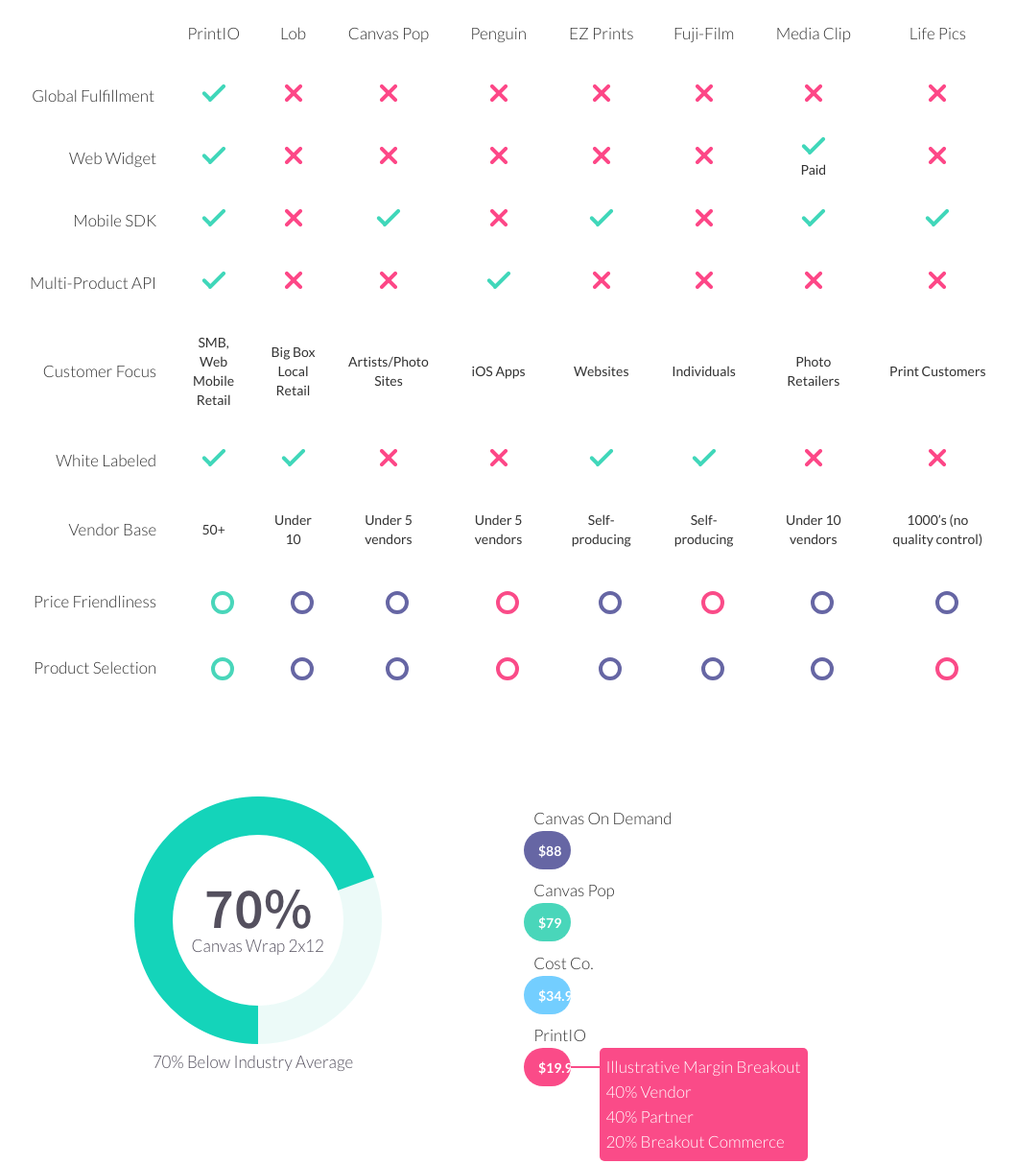
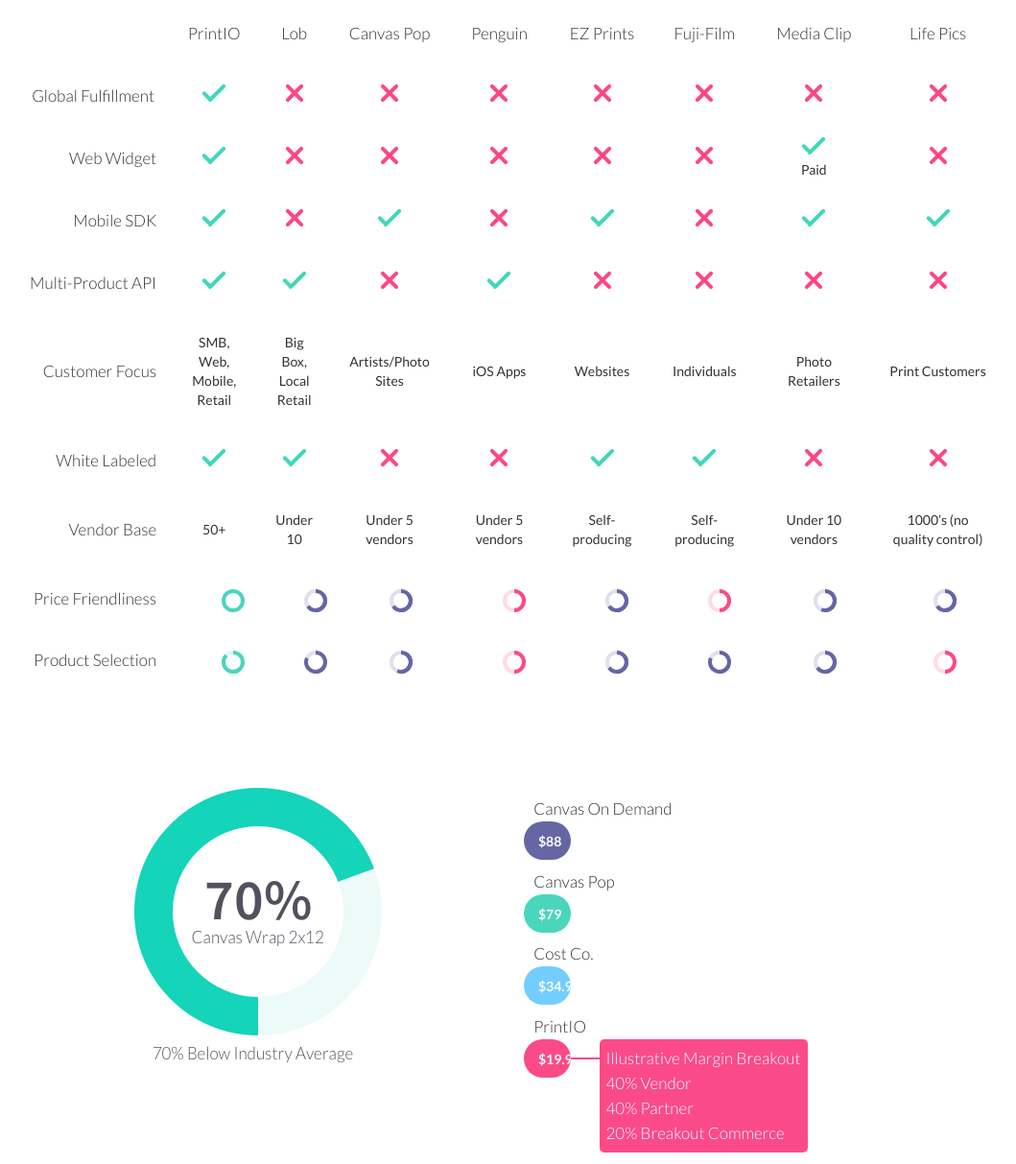
Before and after one commit to tiborlovas/businesspres, a website: page app/index.html in a window 1280 px wide. Shown: the part 9755-10968 px from the top of the page at 96% size, without its empty margins (109-1168 px from the left). Drawn offline with nearby package versions, Linux system fonts and the light colour scheme.

Commit message:
HTML fixes + PDF update

```diff
--- a/app/index.html
+++ b/app/index.html
@@ -546,14 +546,15 @@
 				    			<tr><th>Global Fulfillment</th><td><i class="icon-check green"></i></td><td><i class="icon-cross purple"></i></td><td><i class="icon-cross purple"></i></td><td><i class="icon-cross purple"></i></td><td><i class="icon-cross purple"></i></td><td><i class="icon-cross purple"></i></td><td><i class="icon-cross purple"></i></td><td><i class="icon-cross purple"></i></td></tr>
 					    		<tr><th>Web Widget</th><td><i class="icon-check green"></i></td><td><i class="icon-cross purple"></i></td><td><i class="icon-cross purple"></i></td><td><i class="icon-cross purple"></i></td><td><i class="icon-cross purple"></i></td><td><i class="icon-cross purple"></i></td><td class="nopadding"><i class="icon-check green"></i><br>Paid</td><td><i class="icon-cross purple"></i></td></tr>
 					    		<tr><th>Mobile SDK</th><td><i class="icon-check green"></i></td><td><i class="icon-cross purple"></i></td><td><i class="icon-check green"></i></td><td><i class="icon-cross purple"></i></td><td><i class="icon-check green"></i></td><td><i class="icon-cross purple"></i></td><td><i class="icon-check green"></i></td><td><i class="icon-check green"></i></td></tr>
-					    		<tr><th>Multi-Product API</th><td><i class="icon-check green"></i></td><td><i class="icon-cross purple"></i></td><td><i class="icon-cross purple"></i></td><td><i class="icon-check green"></i></td><td><i class="icon-cross purple"></i></td><td><i class="icon-cross purple"></i></td><td><i class="icon-cross purple"></i></td><td><i class="icon-cross purple"></i></td></tr>
-					    		<tr><th>Customer Focus</th><td>SMB, Web<br>Mobile<br>Retail</td><td>Big Box<br>Local<br>Retail</td><td>Artists/Photo<br>Sites</td><td>iOS Apps</td><td>Websites</td><td>Individuals</td><td>Photo Retailers</td><td>Print
+
+					    		<tr><th>Multi-Product API</th><td><i class="icon-check green"></i></td><td><i class="icon-check green"></i></td><td><i class="icon-cross purple"></i></td><td><i class="icon-check green"></i></td><td><i class="icon-cross purple"></i></td><td><i class="icon-cross purple"></i></td><td><i class="icon-cross purple"></i></td><td><i class="icon-cross purple"></i></td></tr>
+					    		<tr><th>Customer Focus</th><td>SMB, Web,<br>Mobile,<br>Retail</td><td>Big Box,<br>Local<br>Retail</td><td>Artists/Photo<br>Sites</td><td>iOS Apps</td><td>Websites</td><td>Individuals</td><td>Photo Retailers</td><td>Print
 	Customers</td></tr>
 					    		<tr><th>White Labeled</th><td><i class="icon-check green"></i></td><td><i class="icon-check green"></i></td><td><i class="icon-cross purple"></i></td><td><i class="icon-cross purple"></i></td><td><i class="icon-check green"></i></td><td><i class="icon-check green"></i></td><td><i class="icon-cross purple"></i></td><td><i class="icon-cross purple"></i></td></tr>
 					    		<tr><th>Vendor Base</th><td>50+</td><td>Under 10</td><td>Under 5 vendors</td><td>Under 5 vendors</td><td>Self-producing</td><td>Self-producing</td><td>Under 10
 	vendors</td><td>1000’s (no quality control)</td></tr>
-								<tr><th>Price Friendliness</th><td class="circle"><i class="green"></i></td><td class="circle"><i class="purple"></i></td><td class="circle"><i class="purple"></i></td><td class="circle"><i class="pink"></i></td><td class="circle"><i class="purple"></i></td><td class="circle"><i class="pink"></i></td><td class="circle"><i class="purple"></i></td><td class="circle"><i class="purple"></i></td></tr>
-								<tr><th>Product Selection</th><td class="circle"><i class="green"></i></td><td class="circle"><i class="purple"></i></td><td class="circle"><i class="purple"></i></td><td class="circle"><i class="pink"></i></td><td class="circle"><i class="purple"></i></td><td class="circle"><i class="purple"></i></td><td class="circle"><i class="purple"></i></td><td class="circle"><i class="pink"></i></td></tr>
+								<tr><th>Price Friendliness</th><td class="circle" style="padding-right: 20px"><i class="green p-100"></i></td><td class="circle"><i class="purple p-50"></i><i class="purple p-20"></i><i class="purple bright"></i></td><td class="circle"><i class="purple p-50"></i><i class="purple p-20"></i><i class="purple bright"></i></td><td class="circle"><i class="pink p-50"></i><i class="pink bright"></i></td><td class="circle"><i class="purple p-50"></i><i class="purple p-20"></i><i class="purple bright"></i></td><td class="circle"><i class="pink p-50"></i><i class="pink bright"></i></td><td class="circle"><i class="purple p-50"></i><i class="purple p-15"></i><i class="purple bright"></i></td><td class="circle"><i class="purple p-50"></i><i class="purple p-20"></i><i class="purple bright"></i></td></tr>
+								<tr><th>Product Selection</th><td class="circle"><i class="green p-50"></i><i class="green p-45"></i><i class="green bright"></i></td><td class="circle"><i class="purple p-50"></i><i class="purple p-35"></i><i class="purple bright"></i></td><td class="circle"><i class="purple p-50"></i><i class="purple p-15"></i><i class="purple bright"></i></td><td class="circle"><i class="pink p-50"></i><i class="pink bright"></i></td><td class="circle"><i class="purple p-50"></i><i class="purple p-20"></i><i class="purple bright"></i></td><td class="circle"><i class="purple p-50"></i><i class="purple p-35"></i><i class="purple bright"></i></td><td class="circle"><i class="purple p-50"></i><i class="purple p-20"></i><i class="purple bright"></i></td><td class="circle"><i class="pink p-50"></i><i class="pink bright"></i></td></tr>
 				    		</tbody>
 				    	</table>
 		    		</div>
--- a/app/styles/main.scss
+++ b/app/styles/main.scss
@@ -259,6 +259,55 @@
 }
 .circle.center i {
 	top: 12px;
+}
+.circle [class^="p-"],
+.circle [class*="p-"],
+.circle .bright {
+	position: absolute;
+	top: 34%;
+	left: 25%;
+}
+.circle .p-100 {
+	position: absolute;
+}
+.circle .p-50 {
+	clip:rect(0px,24px,24px,12px);
+}
+.circle .p-15 {
+	clip:rect(0px,24px,24px,12px);
+	-webkit-transform:rotate(22.5deg);
+	-moz-transform:rotate(22.5deg);
+	-o-transform:rotate(22.5deg);
+	transform:rotate(22.5deg);
+}
+.circle .p-20 {
+	clip:rect(0px,24px,24px,12px);
+	-webkit-transform:rotate(55deg);
+	-moz-transform:rotate(55deg);
+	-o-transform:rotate(55deg);
+	transform:rotate(55deg);
+}
+.circle .p-35 {
+	clip:rect(0px,24px,24px,12px);
+	-webkit-transform:rotate(115deg);
+	-moz-transform:rotate(115deg);
+	-o-transform:rotate(115deg);
+	transform:rotate(115deg);
+}
+.circle .p-45 {
+	clip:rect(0px,24px,24px,12px);
+	-webkit-transform:rotate(135deg);
+	-moz-transform:rotate(135deg);
+	-o-transform:rotate(135deg);
+	transform:rotate(135deg);
+}
+.circle .bright {
+	opacity: .2;
+}
+.circle .pie-wrapper{
+	position: relative;
+	top: -20px;
+	left: -15px;
 }
 .spot i {
 	position: relative;
--- a/app/styles/responsive.scss
+++ b/app/styles/responsive.scss
@@ -125,8 +125,11 @@
 		padding: 70px 10px 50px;
 		border-width: 1px;
 	}
-	.text-left-mobile {
+	.text-right.text-left-mobile {
 		text-align: right;
+	}
+	.text-center.text-left-mobile {
+		text-align: center;
 	}
 
 	/* Initial Traction */
```
Also changed, not shown: app/styles/main.css, app/styles/responsive.css.
